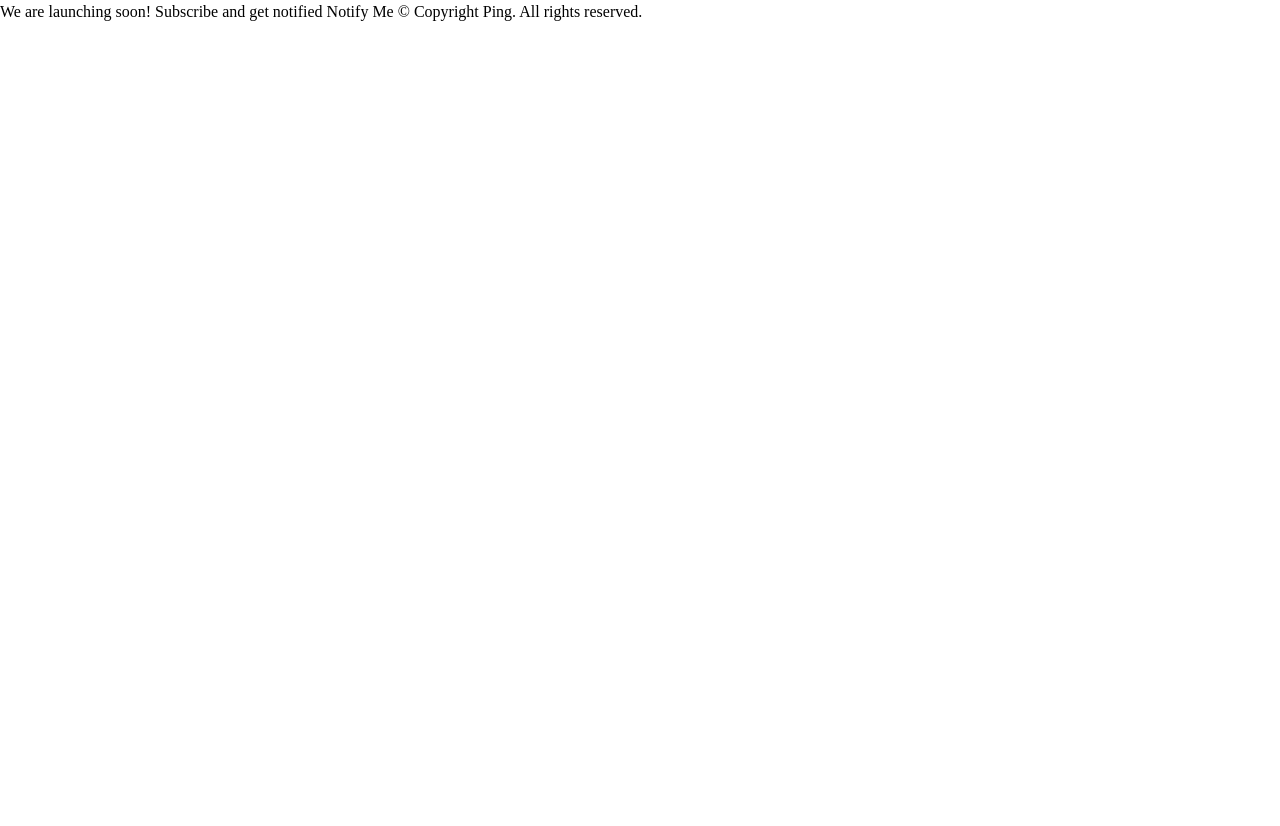
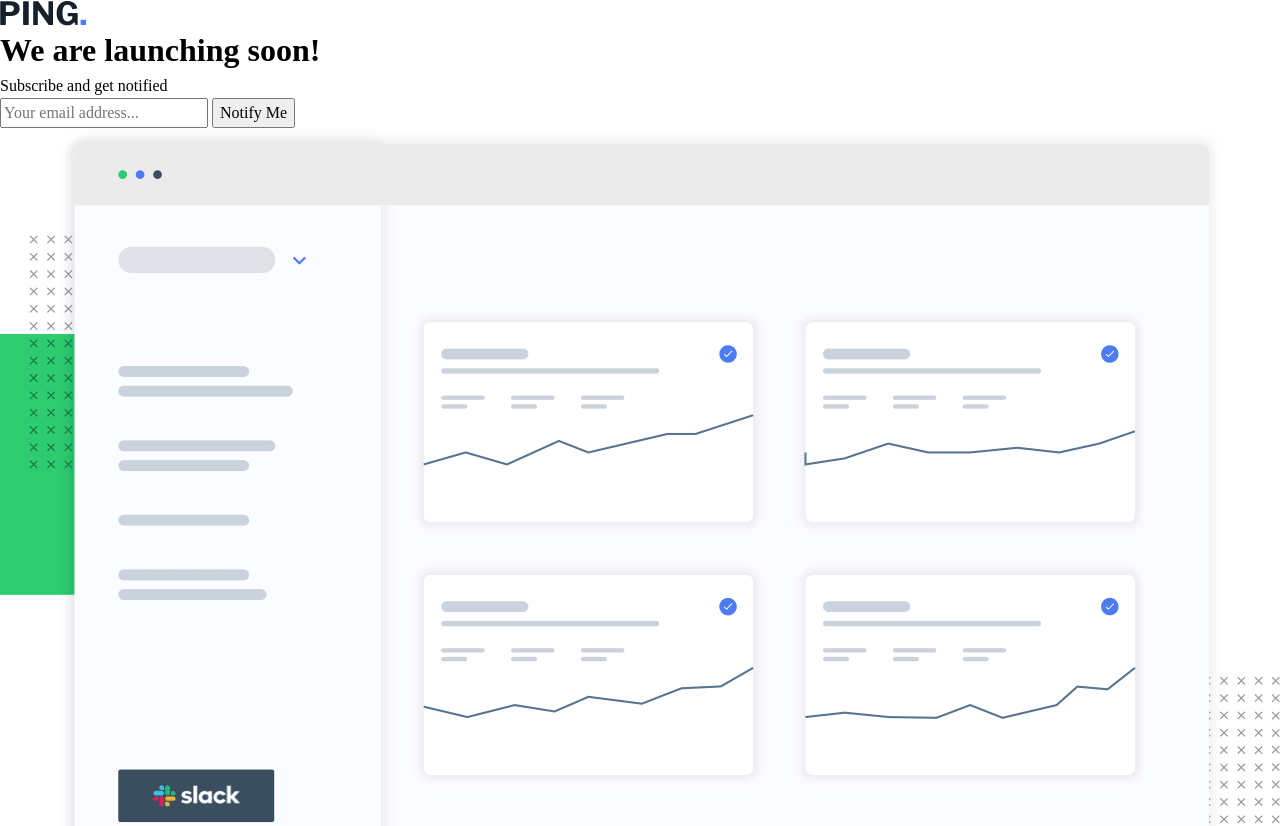
Before and after one commit to xapzx/ping-coming-soon-page, a plain HTML site: page index.html in a window 1280 px wide. Shown: the top 826 px of the page. Before the commit the page ends 800 px from the top, so only its background shows below. Drawn offline with Linux system fonts and the light colour scheme.

Commit message:
Marked up HTML

```diff
--- a/index.html
+++ b/index.html
@@ -14,13 +14,28 @@
   <script src="validate.js" defer></script>
 </head>
 <body>
-
-  We are launching soon!
-
-  Subscribe and get notified
-
-  Notify Me
-
-  &copy; Copyright Ping. All rights reserved.
+  <main>
+    <header>
+      <img src="images/logo.svg" alt="Brand Logo">
+    </header>
+    <div class="info">
+      <h1>We are launching soon!</h1>
+      <p>Subscribe and get notified</p>
+    </div>
+    <div class="subscribe-prompt">
+      <label for="email"></label>
+      <input type="email" name="email" id="email" placeholder="Your email address...">
+      <button>Notify Me</button>
+    </div>
+    <picture>
+      <img src="images/illustration-dashboard.png" alt="Image of a browser running a program">
+    </picture>
+    <div class="social">
+      <img src="images/logo-facebook.svg" alt="Facebook Logo">
+      <img src="images/logo-twitter.svg" alt="Twitter Logo">
+      <img src="images/logo-instagram.svg" alt="Instagram Logo">
+    </div>
+    <p>&copy; Copyright Ping. All rights reserved.</p>
+  </main>
 </body>
 </html>
--- a/style.css
+++ b/style.css
@@ -16,3 +16,7 @@
     --fw-semibold: 600;
     --fw-bold: 700;
 }
+
+body {
+    min-height: 100vh;
+}
```
Also changed, not shown: images/logo-facebook.svg (added), images/logo-instagram.svg (added), images/logo-twitter.svg (added).
